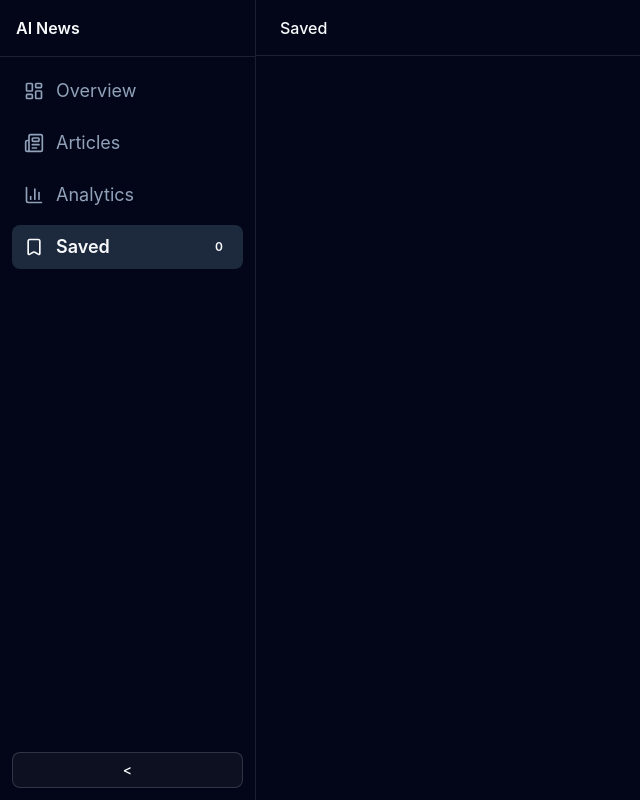
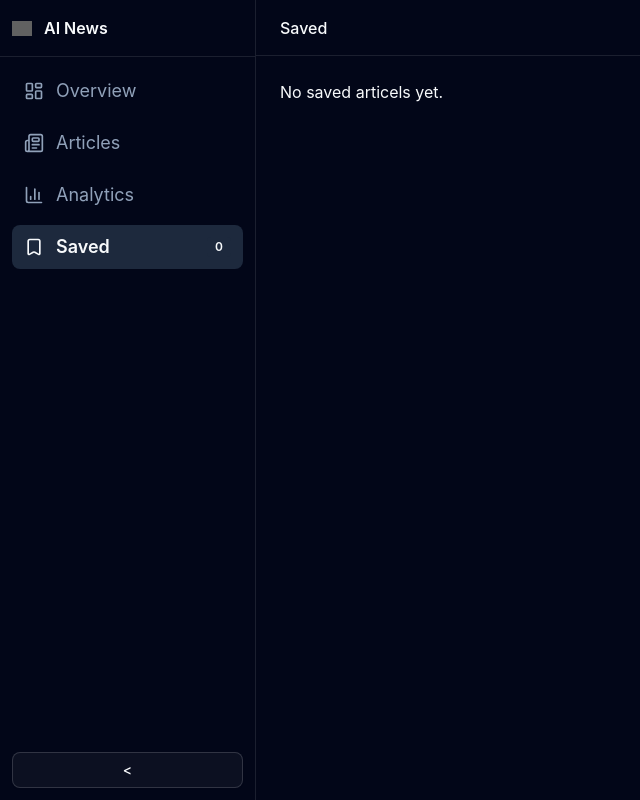
Before and after one commit to Neel37389/ai-news-intelligence-dashboard, a Next.js app: page /dashboard/saved in a window 1280 px wide. Shown: the whole page, without its empty margins (0-640 px from the left). Built offline with nearby package versions, Linux system fonts and the light colour scheme; grey boxes are pictures that could not be loaded.

Commit message:
Added clear all feature in the saved page so it clear all the saved articles and the whole UI is updated accrodingly

```diff
--- a/src/app/dashboard/layout.js
+++ b/src/app/dashboard/layout.js
@@ -2,6 +2,7 @@
 
 import { useState } from "react";
 import { useEffect } from "react";
+import Image from "next/image";
 import React from "react";
 import Link from "next/link";
 import { usePathname } from "next/navigation";
@@ -44,7 +45,14 @@ export default function DashboardLayout({ children }) {
           collapsed ? "w-20" : "w-64"
         } transition-all duration-300 border-r border-border flex flex-col`}
       >
-        <div className="h-14 flex items-center px-4 font-semibold">
+        <div className="h-14 flex items-center gap-3 px-3 font-semibold">
+          <Image
+            src="/icon.png"
+            alt="AI News Logo"
+            width={20}
+            height={20}
+            className="invert"
+          />
           {!collapsed && "AI News"}
         </div>
 
@@ -96,9 +104,9 @@ export default function DashboardLayout({ children }) {
         </header>
 
         <main className="flex-1 p-6">
-          <SavedArticlesContext value={{ savedIds, setSavedIds }}>
+          <SavedArticlesContext.Provider value={{ savedIds, setSavedIds }}>
             {children}
-          </SavedArticlesContext>
+          </SavedArticlesContext.Provider>
         </main>
       </div>
     </div>
--- a/src/app/dashboard/saved/page.js
+++ b/src/app/dashboard/saved/page.js
@@ -4,6 +4,7 @@ import { useContext } from "react";
 import { SavedArticlesContext } from "@/context/SavedArticlesContext";
 import { articles } from "@/data/articles";
 import { ArticleItem } from "@/components/ArticleItem";
+import { Button } from "@/components/ui/button";
 
 export default function SavedPage() {
   const { savedIds, setSavedIds } = useContext(SavedArticlesContext);
@@ -12,17 +13,23 @@ export default function SavedPage() {
     setSavedIds((prev) => prev.filter((item) => item !== id));
   };
 
-  const savedArticels = articles.filter((articels) =>
+  const savedArticles = articles.filter((articels) =>
     savedIds.includes(articels.id),
   );
 
+  const handleClear = () => setSavedIds([]);
+
   return (
     <div>
-      {savedArticels.lenght === 0 ? (
+      {savedArticles.length === 0 ? (
         <p>No saved articels yet.</p>
       ) : (
+        <div>
+          <div>
+            <Button onClick={handleClear}>CLear All</Button>
+          </div>
           <ul className="grid grid-cols-1 md:grid-cols-2 lg:grid-cols-3 gap-4">
-          {savedArticels.map((item) => (
+            {savedArticles.map((item) => (
               <ArticleItem
                 key={item.id}
                 item={item}
@@ -31,6 +38,7 @@ export default function SavedPage() {
               />
             ))}
           </ul>
+        </div>
       )}
     </div>
   );
```
Lines whose indentation alone changed are shown as unchanged.
